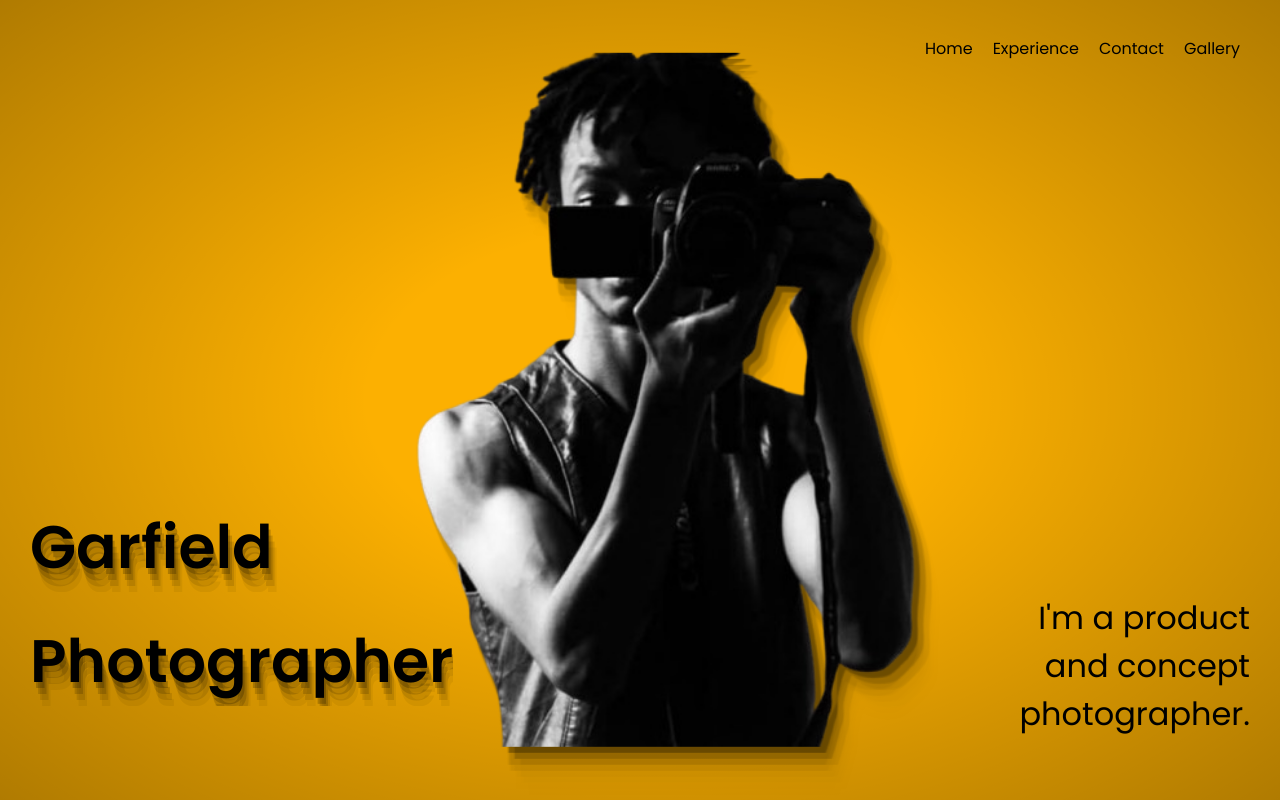
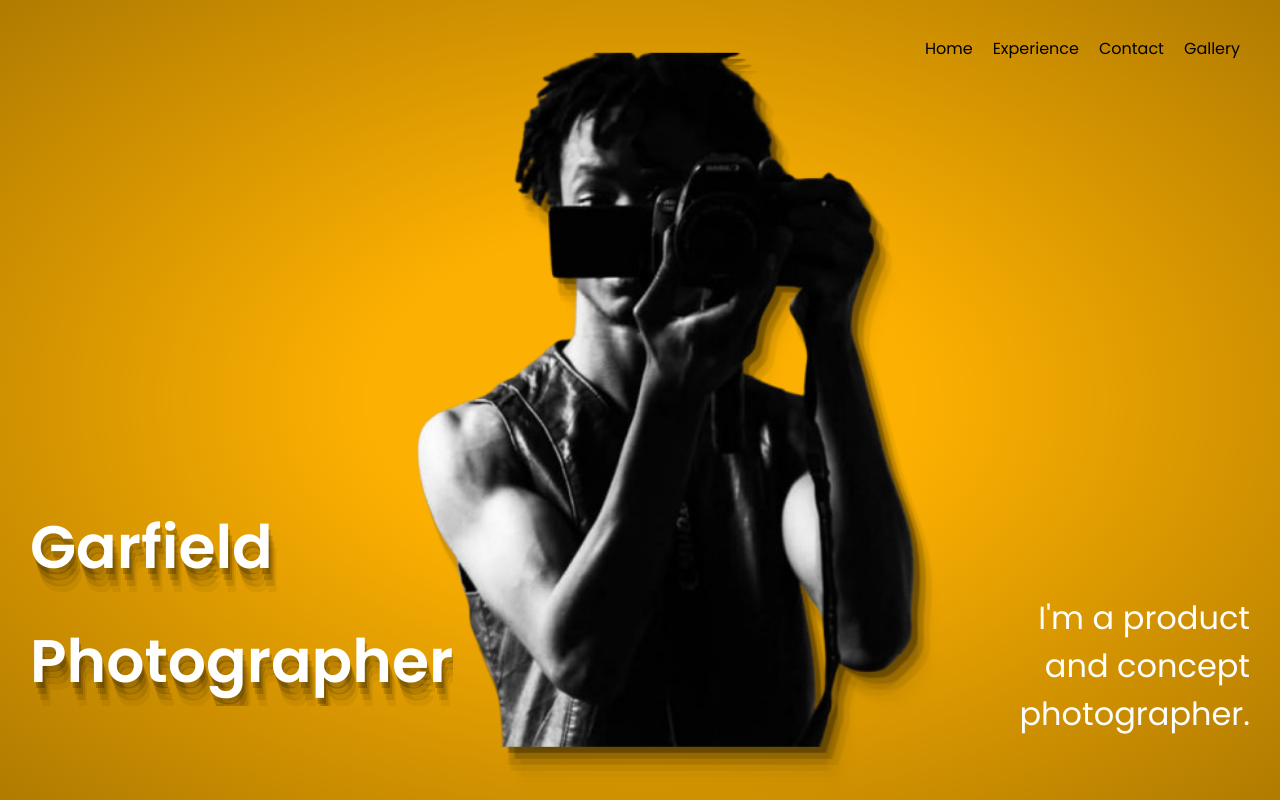
Before and after one commit to charity254/Garfield-Portfolio, a plain HTML site: page index.html in a window 1280 px wide. Drawn offline with Linux system fonts and the light colour scheme.

Commit message:
text color change

```diff
--- a/style.css
+++ b/style.css
@@ -1,40 +1,3 @@
-/* GENERAL
-body {
-  margin: 0;
-  padding: 0;
-  font-family: 'Poppins', sans-serif;
-}
-
-/* HOME PAGE ONLY
-.home-body {
-  background-color: #c49102; /* Mustard yellow
-  display: flex;
-  justify-content: center;
-  align-items: center;
-  height: 100vh;
-  text-align: center;
-  flex-direction: column;
-}
-
-.home-container h1 {
-  font-size: 3rem;
-  font-weight: 600;
-  color: #000000;
-  margin-bottom: 10px;
-}
-
-.home-container p {
-  font-size: 1.2rem;
-  font-weight: 400;
-  color: #000000;
-  margin-bottom: 30px;
-}
-
-.hero-img {
-  width: 300px;
-  height: auto;
-}*/
-/* GENERAL */
 body {
   margin: 0;
   padding: 0;
@@ -50,14 +13,6 @@ body {
   position: relative;
 }
 
-/* HERO LAYOUT
-.hero-container {
-  position: relative;
-  width: 100%;
-  height: 100%;
-} */
-
-/* CENTERED IMAGE */
 .hero-container {
   position: relative;
   width: 100%;
@@ -90,7 +45,7 @@ body {
   left: 30px;
   font-size: 2rem;
   font-weight: 600;
-  color: #000000;
+  color: #fffefe;
 }
 
 /* BOTTOM RIGHT TEXT */
@@ -100,7 +55,7 @@ body {
   right: 30px;
   font-size: 2rem;
   font-weight: 400;
-  color: #000000;
+  color: #fffefe;
   max-width: 250px;
   text-align: right;
 }
@@ -192,7 +147,7 @@ body {
 .typing-text {
   font-size: 60px;
   font-weight: bold;
-  color: #000;
+  color: #fff;
   line-height: 1.5;
 }
 
```
Also changed, not shown: index.html (+0 -22 lines).
